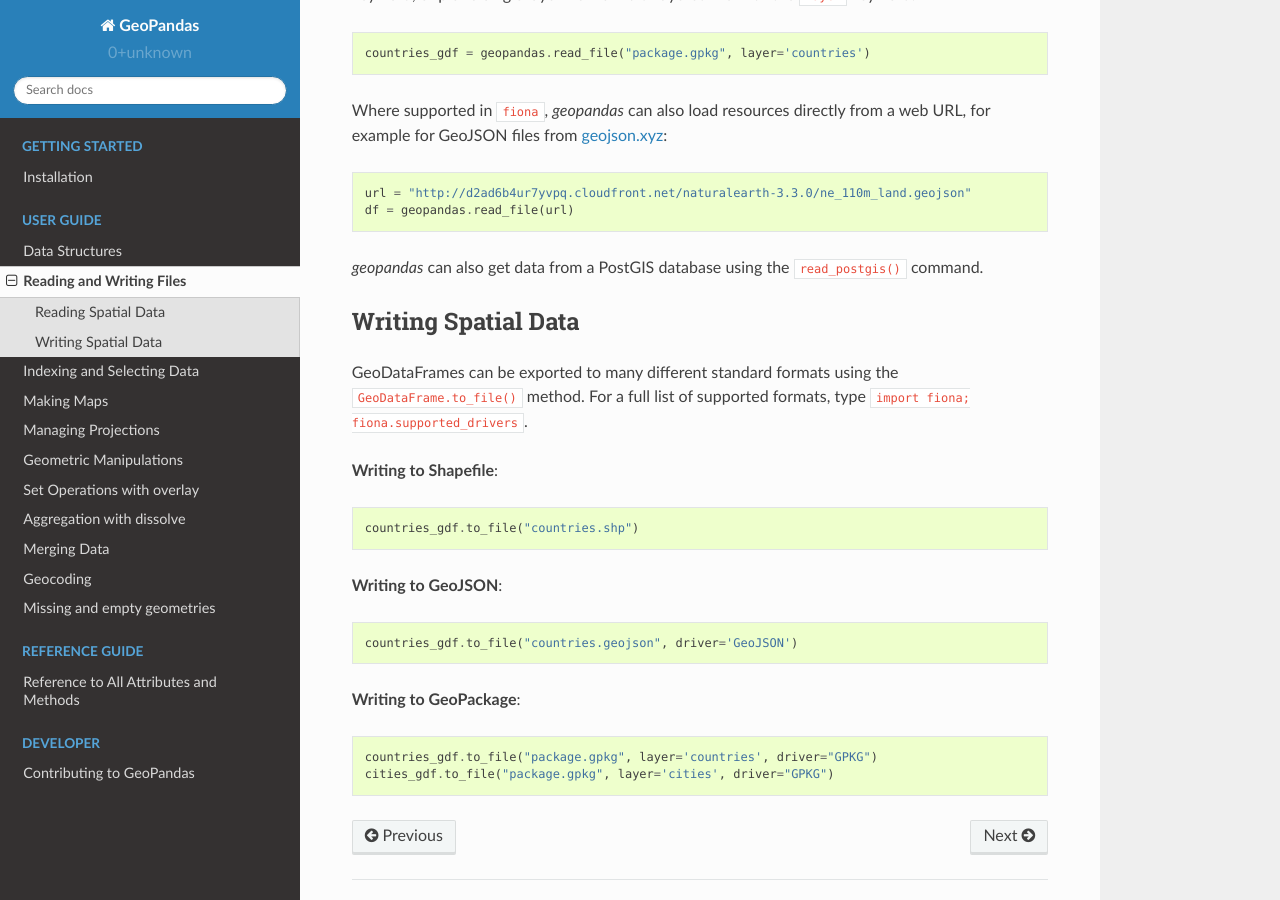
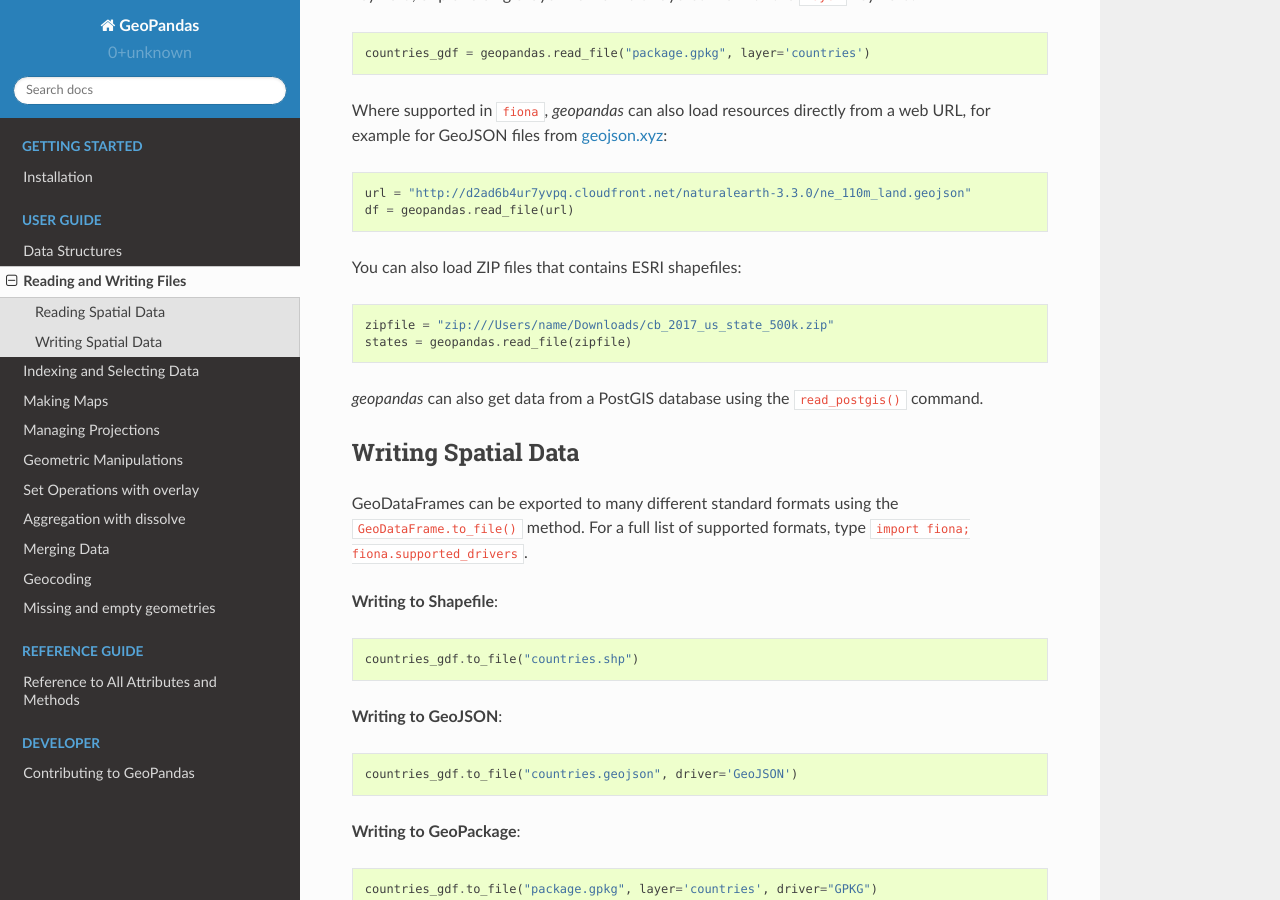
Before and after one commit to geopandas/geopandas, a Sphinx documentation site: the page built from doc/source/io.rst, in a window 1280 px wide and 900 px high, scrolled down 657 px. Built offline with Sphinx 7.4.7 and the Read the Docs theme 2.0.0, drawn with Linux system fonts in a browser that asks for light colours; pages that are not in the unit, such as notebooks, are missing from menus.

Commit message:
Add docs for using read_file on a ZIP file

```diff
--- a/doc/source/io.rst
+++ b/doc/source/io.rst
@@ -28,6 +28,11 @@ a web URL, for example for GeoJSON files from `geojson.xyz <http://geojson.xyz/>
     url = "http://d2ad6b4ur7yvpq.cloudfront.net/naturalearth-3.3.0/ne_110m_land.geojson"
     df = geopandas.read_file(url)
 
+You can also load ZIP files that contains ESRI shapefiles::
+
+    zipfile = "zip:///Users/name/Downloads/cb_2017_us_state_500k.zip"
+    states = geopandas.read_file(zipfile)
+
 *geopandas* can also get data from a PostGIS database using the ``read_postgis()`` command.
 
 
```
